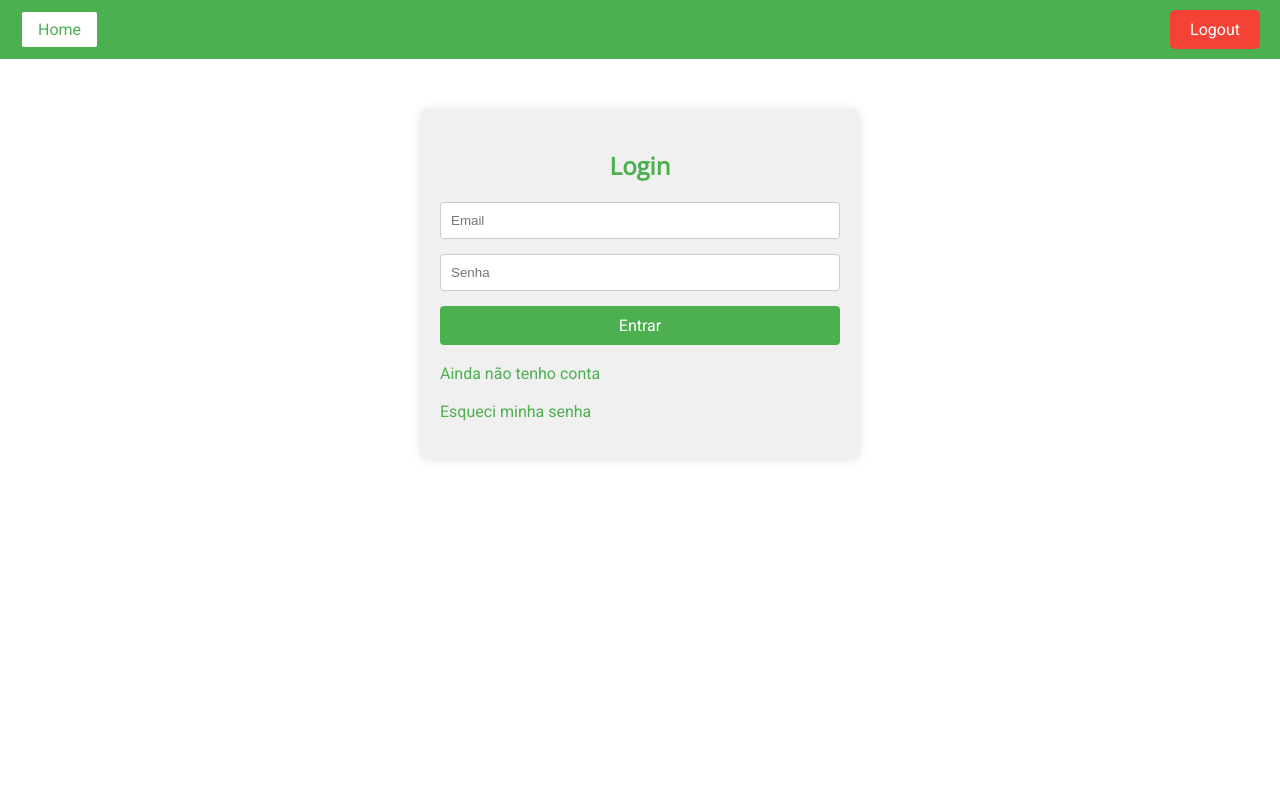
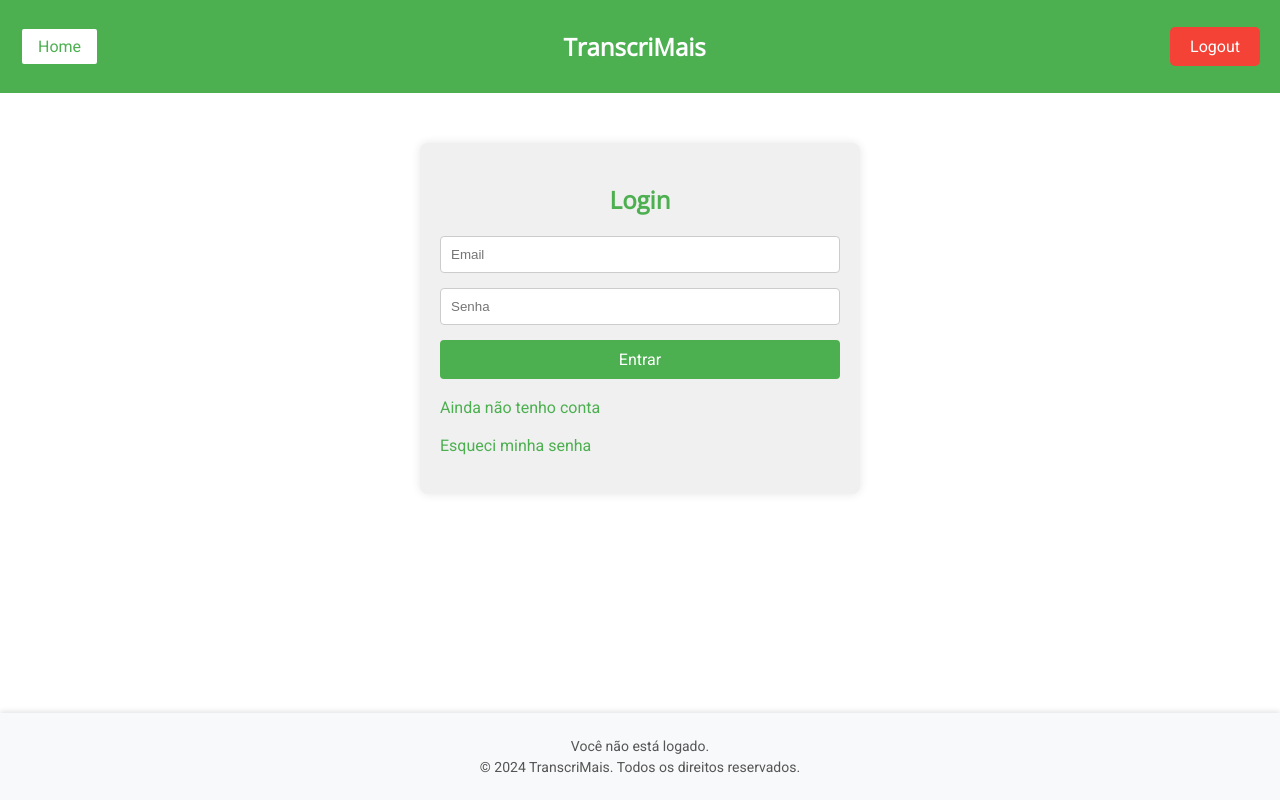
Before and after one commit to gustavolhonda/Frontend-Liven, a React (Create React App) app in the folder transcricao/: page /login in a window 1280 px wide. Built offline with nearby package versions, Linux system fonts and the light colour scheme; no server answers.

Commit message:
criando footer e nome do sistema

```diff
--- a/transcricao/public/index.html
+++ b/transcricao/public/index.html
@@ -11,7 +11,7 @@
       name="description"
       content="Aplicativo de exemplo para autenticação com Firebase"
     />
-    <title>Transcricao Online</title>
+    <title>TranscrMais</title>
   </head>
   <body>
     <noscript>Você precisa habilitar o JavaScript para rodar esta aplicação.</noscript>
--- a/transcricao/src/App.js
+++ b/transcricao/src/App.js
@@ -10,6 +10,7 @@ import ResetPassword from './pages/ResetPassword/ResetPassword';
 import NewTranscription from './pages/Transcriptions/NewTranscription';
 import TranscriptionList from './pages/Transcriptions/TranscriptionsList';
 import Navbar from './components/Navbar/Navbar';
+import Footer from './components/Footer/Footer';
 
 import './styles/global.css';
 
@@ -26,6 +27,7 @@ function App() {
           <Route path="/transcriptions/new" element={<ProtectedRoute element={<NewTranscription />} />} />
           <Route path="/transcriptions" element={<ProtectedRoute element={<TranscriptionList />} />} />
         </Routes>
+        <Footer />
       </Router>
     </AuthProvider>
   );
--- /dev/null
+++ b/transcricao/src/components/Footer/Footer.css
@@ -0,0 +1,24 @@
+.footer {
+  background-color: #f8f9fa; /* Cor de fundo suave */
+  padding: 20px 0;
+  position: fixed;
+  width: 100%;
+  bottom: 0;
+  box-shadow: 0 -2px 5px rgba(0, 0, 0, 0.1);
+}
+
+.footer-content {
+  max-width: 1200px;
+  margin: 0 auto;
+  text-align: center;
+  color: #555;
+  font-size: 14px;
+}
+
+.footer-content p {
+  margin: 5px 0;
+}
+
+.footer-content strong {
+  color: #000;
+}
--- /dev/null
+++ b/transcricao/src/components/Footer/Footer.js
@@ -0,0 +1,22 @@
+import {React, useContext} from 'react';
+import './Footer.css';
+import { AuthContext } from '../../context/AuthContext';
+
+function Footer() {
+  const { user } = useContext(AuthContext);
+
+  return (
+    <footer className="footer">
+      <div className="footer-content">
+        {user ? (
+          <p>Logged in as: <strong>{user.email}</strong></p>
+        ) : (
+          <p>Você não está logado.</p>
+        )}
+        <p>&copy; {new Date().getFullYear()} TranscriMais. Todos os direitos reservados.</p>
+      </div>
+    </footer>
+  );
+}
+
+export default Footer;
--- a/transcricao/src/components/Navbar/Navbar.css
+++ b/transcricao/src/components/Navbar/Navbar.css
@@ -4,6 +4,10 @@
   align-items: center;
   background-color: var(--primary-color);
   padding: 10px 20px;
+}
+
+.navbar h2 {
+  color: var(--secondary-color);
 }
 
 .navbar a {
--- a/transcricao/src/components/Navbar/Navbar.js
+++ b/transcricao/src/components/Navbar/Navbar.js
@@ -10,6 +10,7 @@ function Navbar() {
       <div className="navbar-left">
         <HomeButton />
       </div>
+      <h2>TranscriMais</h2>
       <div className="navbar-right">
         <LogoutButton />
       </div>
--- a/transcricao/src/context/AuthContext.js
+++ b/transcricao/src/context/AuthContext.js
@@ -1,5 +1,5 @@
-// src/context/AuthContext.js
-import React, { createContext, useState, useEffect } from 'react';
+
+import React, { createContext, useState, useEffect, useContext } from 'react';
 import api from '../services/api';
 
 export const AuthContext = createContext();
--- a/transcricao/src/pages/Home/Home.js
+++ b/transcricao/src/pages/Home/Home.js
@@ -23,6 +23,7 @@ function Home() {
   }
 
   return (
+    <div className="main-content">
       <div className="home-container">
         <h2>Bem-vindo ao Sistema de Transcrições</h2>
         <p>Aqui você pode criar e gerenciar suas transcrições de forma fácil e rápida.</p>
@@ -36,6 +37,7 @@ function Home() {
           </button>
         </div>
       </div>
+    </div>
   );
 }
 
```
Also changed, not shown: transcricao/src/styles/global.css (line endings or trailing spaces). Lines whose indentation alone changed are shown as unchanged.
